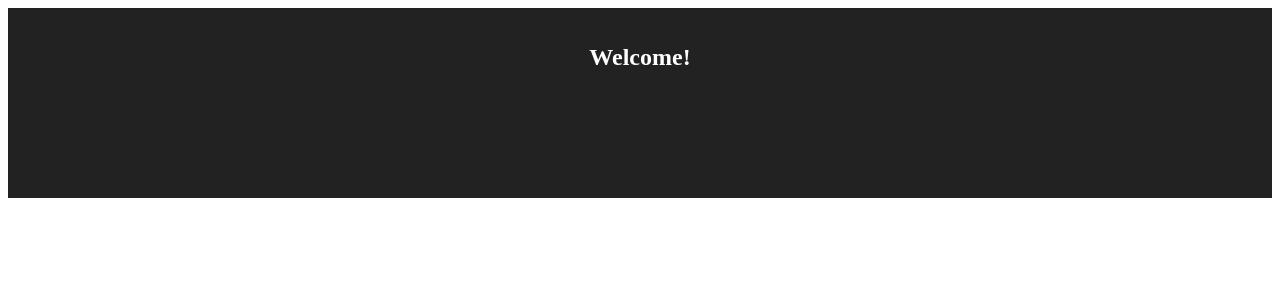
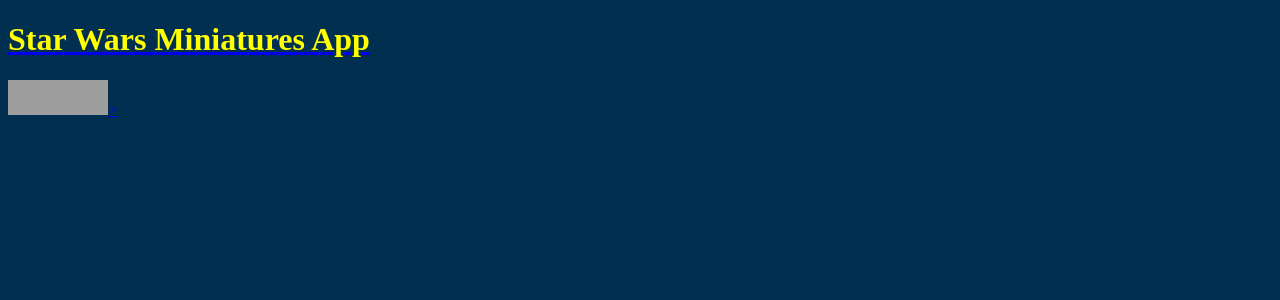
Before and after one commit to tomatohammado/mern-project-2, a React (Create React App) app: page / in a window 1280 px wide. Shown: the top 300 px of the page. Built offline with nearby package versions, Linux system fonts and the light colour scheme; grey boxes are pictures that could not be loaded.

Commit message:
Implementing old view to React
Um, forgot I used materialize here. Got to figure that one out

```diff
--- a/src/components/App/App.css
+++ b/src/components/App/App.css
@@ -1,28 +1,60 @@
-.App {
-  text-align: center;
+/* @font-face {
+  font-family: "SF Distant Galaxy";
+  src: url('../fonts/SF Distant Galaxy.ttf');
+} */
+* {
+  box-sizing: border-box;
 }
 
-.App-logo {
-  animation: App-logo-spin infinite 20s linear;
-  height: 80px;
+body {
+  background-color: #002F4F;
+  /* background-image: url('../images/asfalt-light.png') */
 }
 
-.App-header {
-  background-color: #222;
-  height: 150px;
-  padding: 20px;
-  color: white;
+h1 {
+  color: yellow;
+  /* font-family: "SF Distant Galaxy", sans-serif; */
 }
 
-.App-title {
-  font-size: 1.5em;
+nav {
+  margin-bottom: 1.68rem;
 }
 
-.App-intro {
-  font-size: large;
+.container-miniatures {
+  display: flex;
+  flex-wrap: wrap;
 }
 
-@keyframes App-logo-spin {
-  from { transform: rotate(0deg); }
-  to { transform: rotate(360deg); }
+.container-miniatures .col:last-of-type {
+  margin-left: 0 !important;
 }
+
+.container-miniature-item {
+  display: flex;
+  flex-direction: column;
+  border: 1px solid #444;
+  border-radius: 4px;
+  background-color: rgba(200, 200, 200, .3);
+  margin: 5px auto;
+  height: calc(100% - 10px);
+}
+
+.container-miniature-item header {
+  padding: 0 .75rem;
+  flex-grow: 2;
+  color: #EEE;
+}
+
+.container-miniature-item img {
+  width: 100%;
+  border-radius: 2px;
+  bottom: 0;
+}
+
+.container-form form input{
+  color: #d1d1d1;
+}
+
+.container-form form > button {
+  color: #EEE;
+}
--- a/src/components/App/App.js
+++ b/src/components/App/App.js
@@ -6,9 +6,21 @@
   render () {
     return (
       <div className='App'>
-        <header className='App-header'>
-          <h1 className='App-title'>Welcome!</h1>
-        </header>
+        <main class='container'>
+          <header>
+            <a href='/'>
+              <h1 class='center'>Star Wars Miniatures App</h1>
+            </a>
+          </header>
+
+          {/* {{{body}}} */}
+
+        </main>
+        <footer class='center'>
+          <a href='http://rebelscum.com/'>
+            <img src='/images/rebelscum.gif' border='0' width='100' height='35' alt='Rebelscum image credit' />>
+          </a>
+        </footer>
       </div>
     )
   }
```
